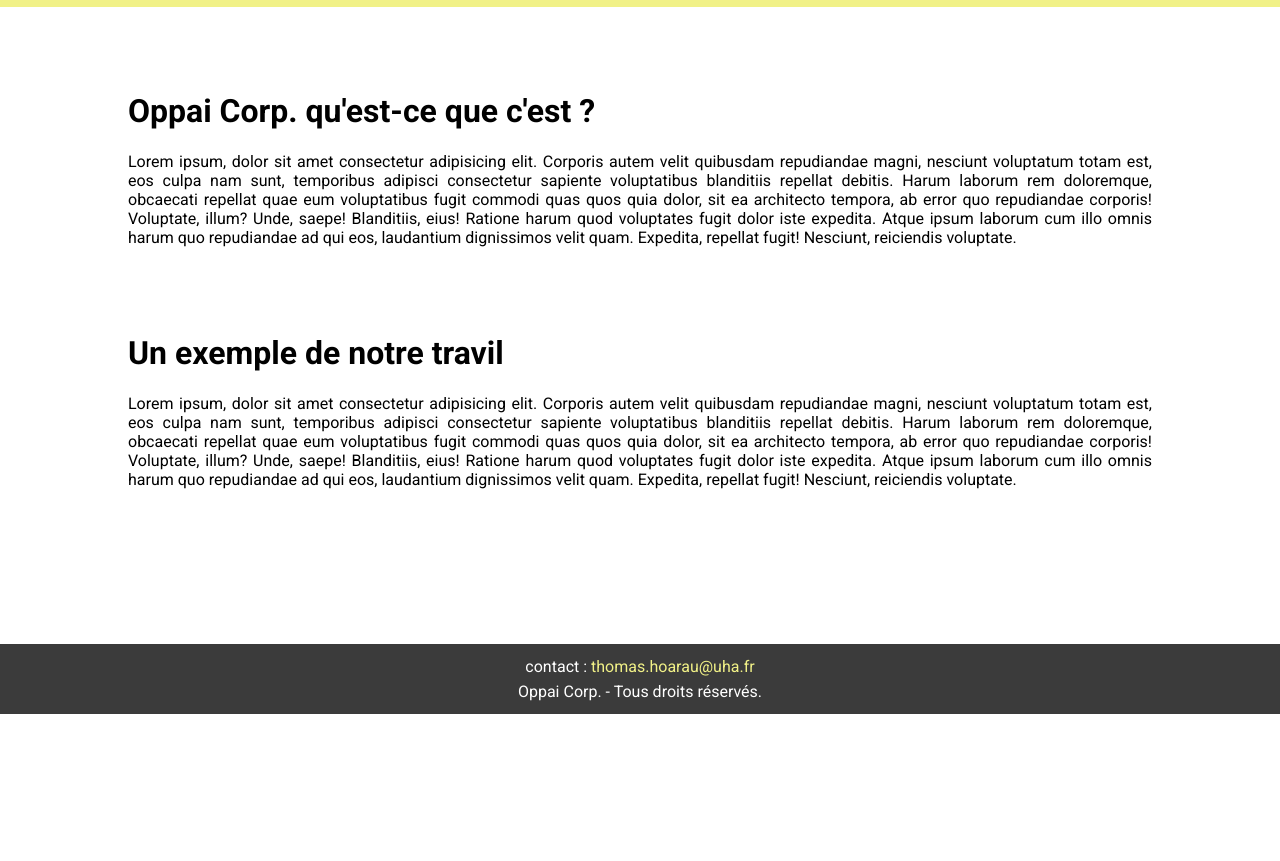
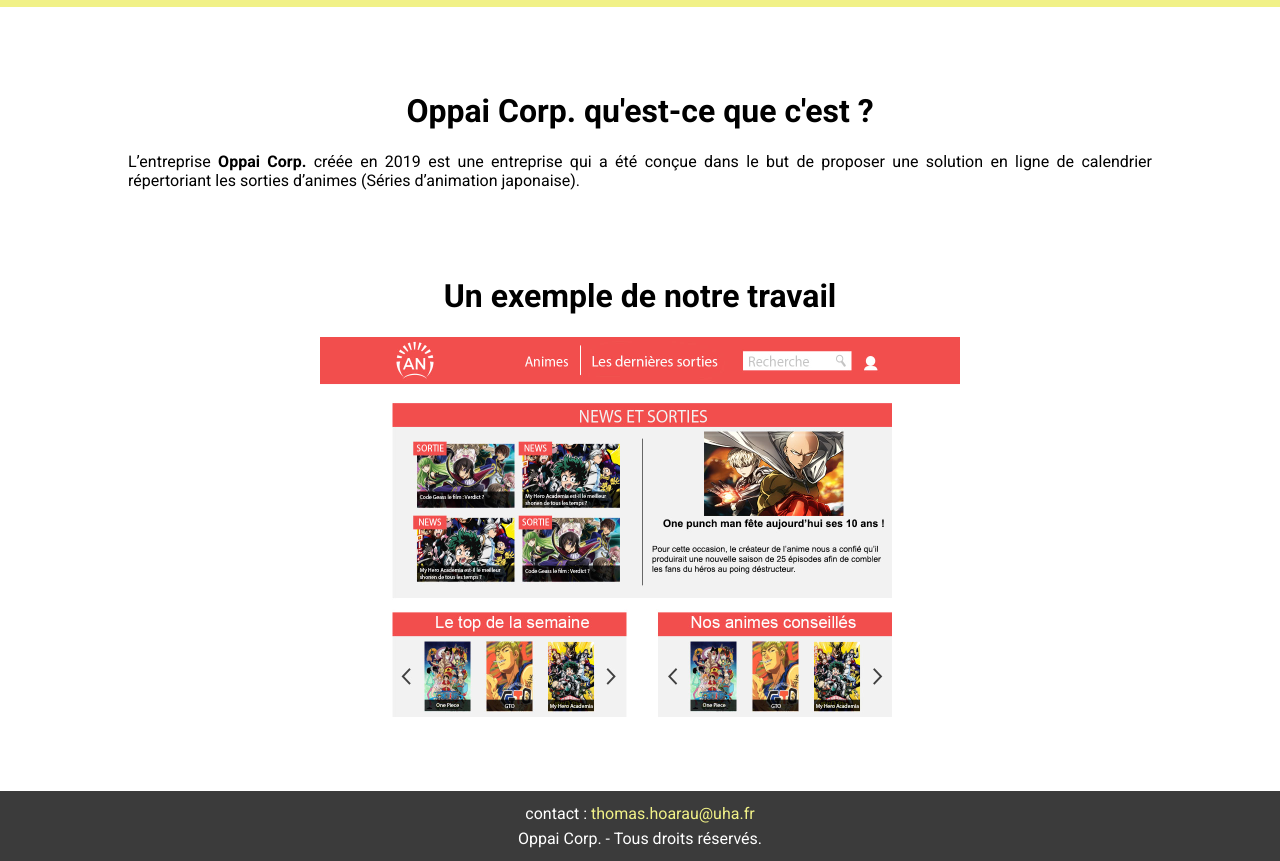
Before and after one commit to Bionov/Bionov.github.io, a plain HTML site: page index.html in a window 1280 px wide. Shown: the part 86-947 px from the top of the page. Before the commit the page ends 800 px from the top, so only its background shows below. Drawn offline with Linux system fonts and the light colour scheme.

Commit message:
dfg
ggggdg

```diff
--- a/CSS/style.css
+++ b/CSS/style.css
@@ -130,6 +130,14 @@ li>a:hover:before {
 
 /*******************/
 
+.travil {
+    text-align: center;
+}
+
+.contenu img {
+    width: 50vw;
+}
+
 .pagecontent {
     display: flex;
     flex-direction: column;
@@ -140,6 +148,7 @@ li>a:hover:before {
 .contenu {
     width: 80%;
     margin-bottom: 50px;
+    text-align: center;
 }
 
 .equipe {
--- a/index.html
+++ b/index.html
@@ -34,18 +34,12 @@
             <div class="contenu">
                 <h1>Oppai Corp. qu'est-ce que c'est ?</h1>
                 <p>
-                    Lorem ipsum, dolor sit amet consectetur adipisicing elit. Corporis autem velit quibusdam repudiandae magni, nesciunt voluptatum totam est, eos culpa nam sunt, temporibus adipisci consectetur sapiente voluptatibus blanditiis repellat debitis. Harum laborum
-                    rem doloremque, obcaecati repellat quae eum voluptatibus fugit commodi quas quos quia dolor, sit ea architecto tempora, ab error quo repudiandae corporis! Voluptate, illum? Unde, saepe! Blanditiis, eius! Ratione harum quod voluptates
-                    fugit dolor iste expedita. Atque ipsum laborum cum illo omnis harum quo repudiandae ad qui eos, laudantium dignissimos velit quam. Expedita, repellat fugit! Nesciunt, reiciendis voluptate.
+                    L’entreprise <strong>Oppai Corp.</strong> créée en 2019 est une entreprise qui a été conçue dans le but de proposer une solution en ligne de calendrier répertoriant les sorties d’animes (Séries d’animation japonaise).
                 </p>
             </div>
             <div class="contenu">
-                <h1>Un exemple de notre travil</h1>
-                <p>
-                    Lorem ipsum, dolor sit amet consectetur adipisicing elit. Corporis autem velit quibusdam repudiandae magni, nesciunt voluptatum totam est, eos culpa nam sunt, temporibus adipisci consectetur sapiente voluptatibus blanditiis repellat debitis. Harum laborum
-                    rem doloremque, obcaecati repellat quae eum voluptatibus fugit commodi quas quos quia dolor, sit ea architecto tempora, ab error quo repudiandae corporis! Voluptate, illum? Unde, saepe! Blanditiis, eius! Ratione harum quod voluptates
-                    fugit dolor iste expedita. Atque ipsum laborum cum illo omnis harum quo repudiandae ad qui eos, laudantium dignissimos velit quam. Expedita, repellat fugit! Nesciunt, reiciendis voluptate.
-                </p>
+                <h1>Un exemple de notre travail</h1>
+                <img src="IMG/1. Page d'accueil.jpg" alt="Image maquette Anime Nation">
             </div>
         </div>
     </div>
```
Also changed, not shown: IMG/1. Page d'accueil.jpg (added).
